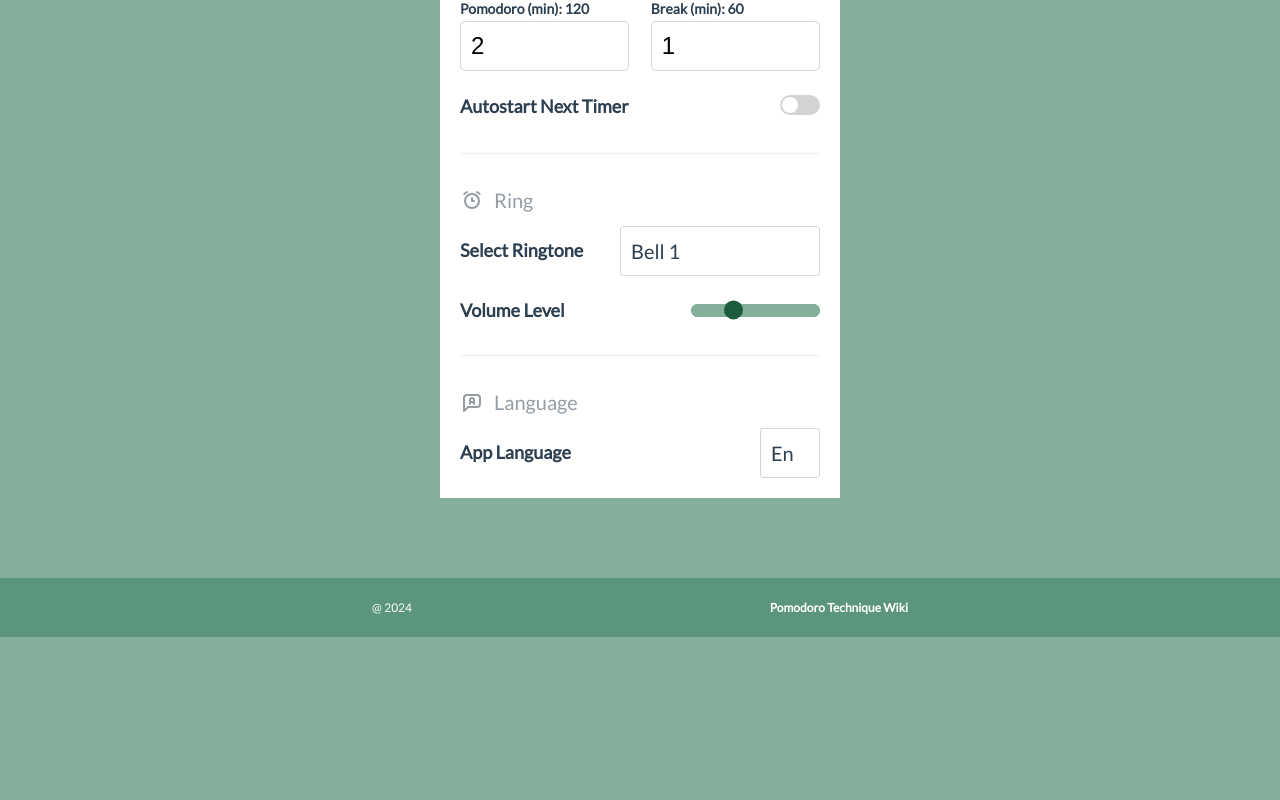
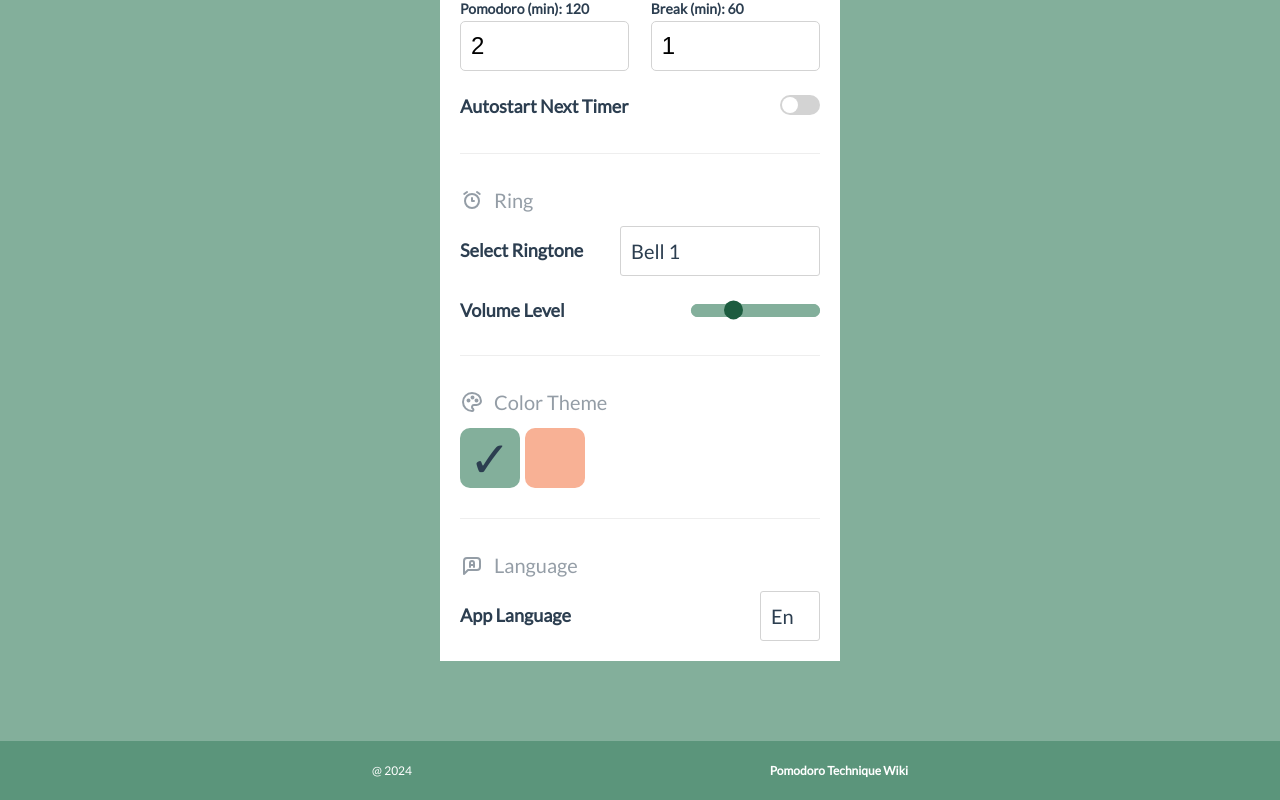
Before and after one commit to yygthb/pomo, a Vue app: page / in a window 1280 px wide. Shown: the part 554-1354 px from the top of the page. Before the commit the page ends 1191 px from the top, so only its background shows below. Built offline with nearby package versions, Linux system fonts and the light colour scheme.

Commit message:
feat: config color theme

```diff
--- a/src/assets/styles/_variables.scss
+++ b/src/assets/styles/_variables.scss
@@ -1,16 +1,14 @@
+:root {
+  --c-green: #83AF9B;
+  --c-coral: #F8B195;
+}
+
 :root {
   --c-white: #ffffff;
 
   --c-indigo: #2c3e50;
   --c-indigo-light: #2d5781;
   --c-indigo-dark: #1e3750;
-
-  --c-main: #83AF9B;
-  --c-main-light: #B3CFC2;
-  --c-main-dark: #5B957B;
-  --c-main-dark-2: #367B5C;
-  --c-main-dark-3: #266b4c;
-  --c-main-dark-4: #1c5c3f;
 
   --c-gray: #d3d3d3;
   --c-gray-light: #eee;
@@ -20,6 +18,16 @@
   --b-radius-m: 5px;
   --b-radius-l: 10px;
   --b-radius-xl: 20px;
+}
+
+body,
+body.green {
+  --c-main: #83AF9B;
+  --c-main-light: #B3CFC2;
+  --c-main-dark: #5B957B;
+  --c-main-dark-2: #367B5C;
+  --c-main-dark-3: #266b4c;
+  --c-main-dark-4: #1c5c3f;
 }
 
 body.coral {
--- a/src/components/Settings.vue
+++ b/src/components/Settings.vue
@@ -1,23 +1,24 @@
 <script setup>
-import { computed, onMounted, ref } from "vue";
+import { computed, ref, watch } from "vue";
 import { store } from "@/store/store";
 import { i18n } from "../config/i18n";
+import { setColorTheme } from "@/helpers/colorTheme";
+import InputNumber from "./ui/InputNumber.vue";
+import AppCheckbox from "./ui/AppCheckbox.vue";
+import AppSelect from "./ui/AppSelect.vue";
+import AppRange from "./ui/AppRange.vue";
+import ColorSelector from "./ui/ColorSelector.vue";
 import IconTimer from "./icons/IconTimer.vue";
 import IconRing from "./icons/IconRing.vue";
 import IconLang from "./icons/IconLang.vue";
 import IconColor from "./icons/IconColor.vue";
-import InputNumber from "./ui/InputNumber.vue";
-import AppCheckbox from "./ui/AppCheckbox.vue";
-import AppSelect from "./ui/AppSelect.vue";
-import AppRange from "./ui/AppRange.vue";
 
 const { timer, sound } = store;
-
 const langOptions = ref([
   { name: "En", value: "en" },
   { name: "Ru", value: "ru" },
 ]);
-const selectedLang = ref(langOptions.value[0]);
+const colors = ref(["green", "coral"]);
 
 const mappedMainTimerStartVal = computed(() => timer.mainTimerStartVal);
 function mainTimerStartValChange(val) {
@@ -44,6 +45,12 @@ function volumeLevelChange(val) {
   sound.setSoundVolumeLevel(val);
 }
 
+const selectedColor = ref(colors.value[0]);
+watch(selectedColor, () => {
+  setColorTheme(selectedColor.value);
+});
+
+const selectedLang = ref(langOptions.value[0]);
 function setI18nLocale(val) {
   i18n.global.locale = val.value;
 }
@@ -119,6 +126,16 @@ function setI18nLocale(val) {
 
       <div class="config-item">
         <div class="config-item__header">
+          <IconColor class="config-icon" />
+          <div class="config-title">Color Theme</div>
+        </div>
+        <div class="config-setup">
+          <ColorSelector :colors="colors" v-model="selectedColor" />
+        </div>
+      </div>
+
+      <div class="config-item">
+        <div class="config-item__header">
           <IconLang class="config-icon" />
           <div class="config-title">Language</div>
         </div>
@@ -135,13 +152,6 @@ function setI18nLocale(val) {
           </div>
         </div>
       </div>
-
-      <!-- <div class="config-item">
-        <div class="config-item__header">
-          <IconColor class="config-icon" />
-          <div class="config-title">Color Theme</div>
-        </div>
-      </div> -->
     </div>
   </div>
 </template>
@@ -152,9 +162,6 @@ function setI18nLocale(val) {
   margin: 20px auto 40px;
   padding: 20px;
   background-color: var(--color-bg-white);
-  // border: 1px solid var(--color-border);
-  // border-radius: 10px;
-  // box-shadow: rgb(38, 57, 77) 0px 20px 30px -10px;
 
   .settings-title {
     font-size: 24px;
--- /dev/null
+++ b/src/components/ui/ColorSelector.vue
@@ -0,0 +1,66 @@
+<script setup>
+defineProps({
+  colors: {
+    type: Array,
+    default: [],
+  },
+  modelValue: {
+    type: String,
+  },
+});
+
+const emit = defineEmits(["update:modelValue"]);
+</script>
+
+<template>
+  <ul class="colors-container">
+    <div
+      v-for="(color, idx) in colors"
+      :key="idx"
+      :class="[
+        'color-item',
+        `color-${color}`,
+        color === modelValue && 'active',
+      ]"
+      @click="emit('update:modelValue', color)"
+    ></div>
+  </ul>
+</template>
+
+<style lang="scss" scoped>
+.colors-container {
+  display: flex;
+  gap: 5px;
+  flex-wrap: wrap;
+
+  .color-item {
+    position: relative;
+    display: block;
+    width: 60px;
+    height: 60px;
+    border-radius: var(--b-radius-l);
+    cursor: pointer;
+
+    &.active {
+      &::after {
+        position: absolute;
+        z-index: 2;
+        top: 50%;
+        left: 50%;
+        transform: translate(-50%, -50%);
+        display: block;
+        content: "✓";
+        font-size: 50px;
+      }
+    }
+
+    &.color-green {
+      background-color: var(--c-green);
+    }
+
+    &.color-coral {
+      background-color: var(--c-coral);
+    }
+  }
+}
+</style>
--- /dev/null
+++ b/src/helpers/colorTheme.js
@@ -0,0 +1,4 @@
+export const setColorTheme = (className) => {
+  const body = document.querySelector('body');
+  body.className = className;
+}
```
Also changed, not shown: src/components/services/Sound.js (deleted, +0 -25 lines).
